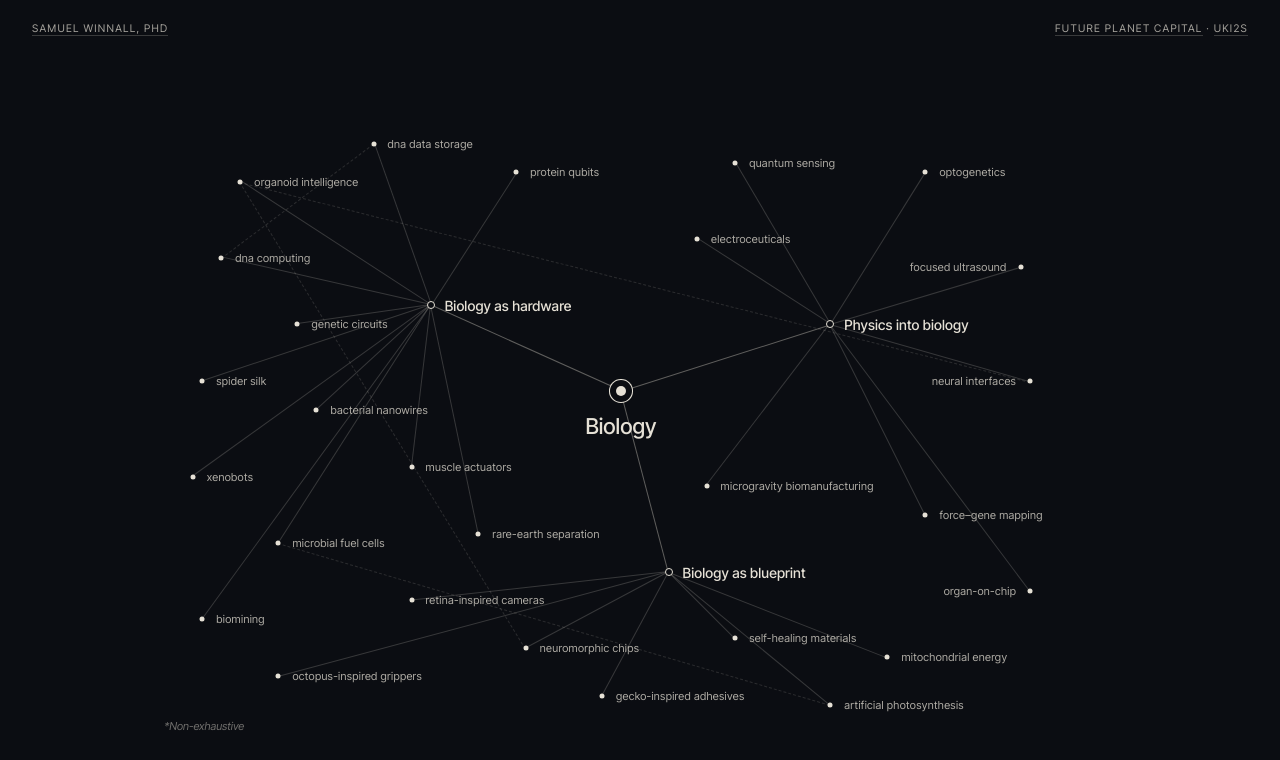
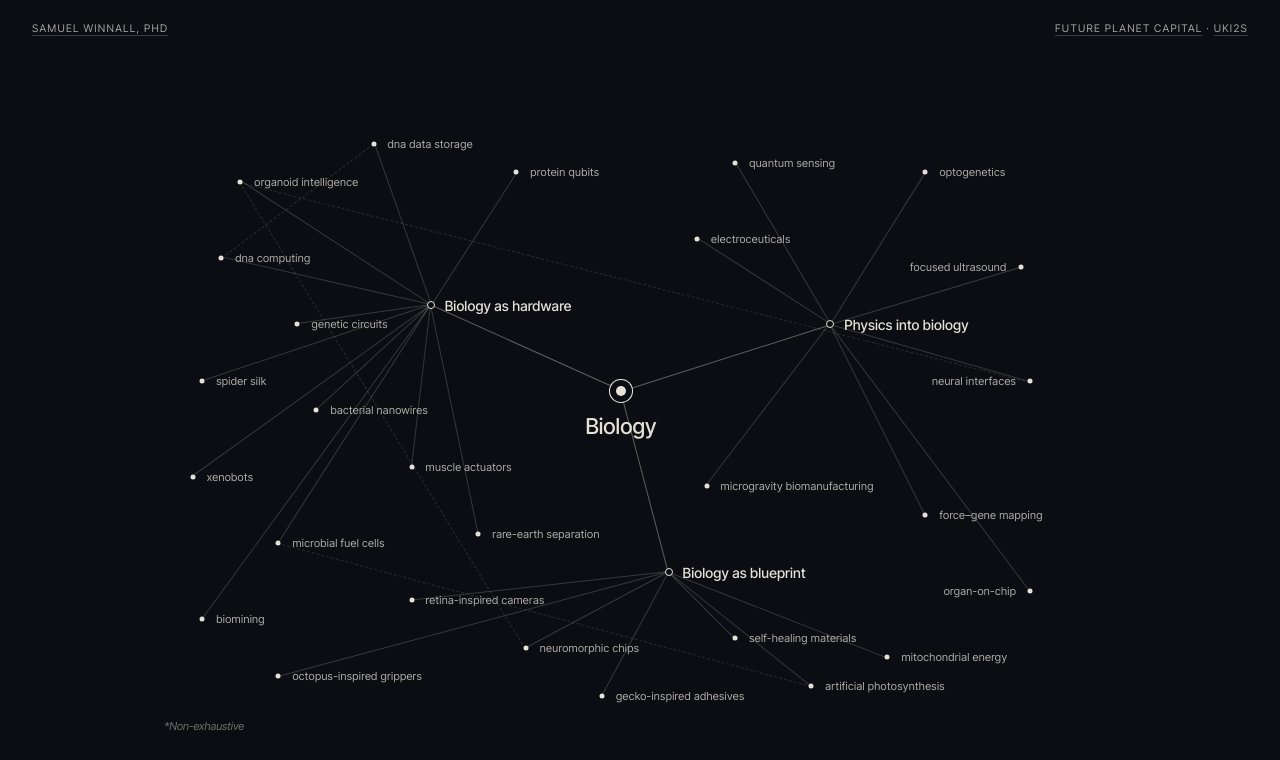
Before and after one commit to swinnall/swinnall.github.io, a plain HTML site: page index.html in a window 1280 px wide. Shown: the top 760 px of the page. Drawn offline with Linux system fonts and the light colour scheme.

Commit message:
Keep artificial photosynthesis inside the graph frame
Co-Authored-By: Claude Opus 5.5 <noreply@anthropic.com>
Claude-Session: https://claude.ai/code/session_01329awifM1tLcNvHbawUQXv

```diff
--- a/index.html
+++ b/index.html
@@ -154,7 +154,7 @@ button{font-family:inherit}
     ['phys', 'Microgravity biomanufacturing', 57, 41], ['phys', 'Organ-on-chip', 91, 52],
     ['bp', 'Octopus-inspired grippers', 12, 61], ['bp', 'Retina-inspired cameras', 26, 53], ['bp', 'Neuromorphic chips', 38, 58],
     ['bp', 'Gecko-inspired adhesives', 46, 63], ['bp', 'Self-healing materials', 60, 57], ['bp', 'Mitochondrial energy', 76, 59],
-    ['bp', 'Artificial photosynthesis', 70, 64]
+    ['bp', 'Artificial photosynthesis', 68, 62]
   ].map(function (l, i) { return { id: 'l' + i, hub: l[0], name: l[1], x: l[2], y: l[3] }; });
   var cross = [['Organoid intelligence', 'Neural interfaces'], ['Organoid intelligence', 'Neuromorphic chips'], ['Microbial fuel cells', 'Artificial photosynthesis'], ['DNA computing', 'DNA data storage']];
   var C = { id: 'bio', name: 'Biology', x: 48, y: 31 };
```
